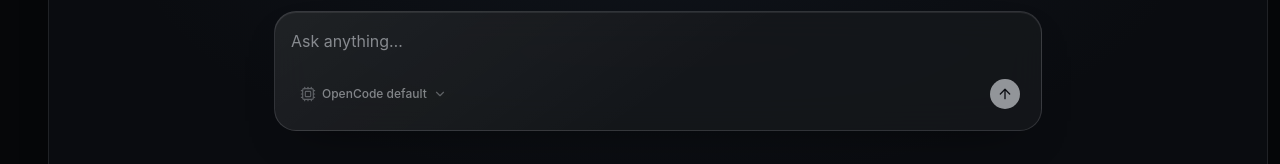
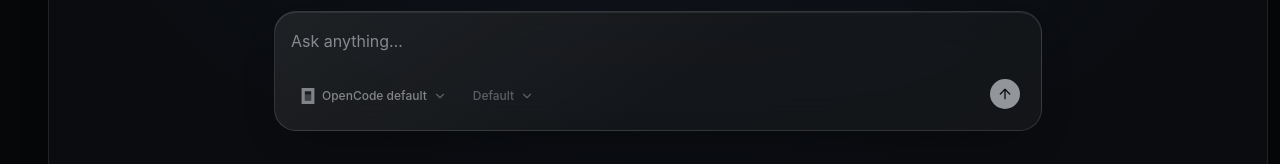
Before and after one commit to imleticio/Talo, a React (Vite) app: page / in a window 1280 px wide. Shown: the part 457-621 px from the top of the page. Built offline with nearby package versions, Linux system fonts and the light colour scheme.

Commit message:
opencode-logo

```diff
--- a/src/features/chat/chat-page.tsx
+++ b/src/features/chat/chat-page.tsx
@@ -5,6 +5,7 @@ import { Textarea } from '@/components/ui/textarea'
 import type { Message } from '@/services/persistence'
 import type { ChatConversation } from './use-chat-conversation'
 import { ModelPicker } from './model-picker'
+import { ReasoningPicker } from './reasoning-picker'
 import { ChatWelcome } from './chat-welcome'
 import { ChatThinking } from './chat-thinking'
 import { useChatViewTransition } from './use-chat-view-transition'
@@ -239,9 +240,13 @@ export function ChatPage({ chat }: { chat: ChatConversation }) {
             disabled={!canSend}
             className="min-h-10 flex-1 resize-none border-0 bg-transparent p-0 text-base leading-relaxed shadow-none placeholder:text-muted-foreground/80 disabled:cursor-not-allowed disabled:bg-transparent disabled:opacity-100 focus-visible:ring-0 md:text-base dark:bg-transparent dark:disabled:bg-transparent"
           />
-          <div className="flex items-center justify-between gap-4 pt-1">
-            <div className="flex min-w-0 items-center gap-2">
+          <div className="flex items-end justify-between gap-2 pt-1 sm:gap-4">
+            <div className="flex min-w-0 flex-wrap items-center gap-x-2 gap-y-1">
               <ModelPicker key={chat.activity === 'idle' ? 'idle' : 'busy'} chat={chat} />
+              <ReasoningPicker
+                key={`reasoning-${chat.activity === 'idle' ? 'idle' : 'busy'}`}
+                chat={chat}
+              />
               {(chat.connection === 'not_installed' || chat.connection === 'error') && (
                 <Button
                   type="button"
--- a/src/features/chat/model-picker.tsx
+++ b/src/features/chat/model-picker.tsx
@@ -1,9 +1,10 @@
 import { useMemo, useRef, useState } from 'react'
-import { Check, ChevronDown, Cpu, Search, Star } from 'lucide-react'
+import { Check, ChevronDown, Search, Star } from 'lucide-react'
 import { Popover } from 'radix-ui'
 import { Button } from '@/components/ui/button'
 import type { AgentModel, AgentModelChoice } from '@/services/agent'
 import type { ChatConversation } from './use-chat-conversation'
+import { OpenCodeMark } from './opencode-mark'
 
 function modelKey(model: AgentModel) {
   return `${model.providerId}/${model.modelId}`
@@ -83,19 +84,18 @@ export function ModelPicker({ chat }: { chat: ChatConversation }) {
           ref={trigger}
           type="button"
           variant="ghost"
-          aria-label={`Model: ${selected?.name ?? 'OpenCode default'}${chat.selectedModel?.variant ? `, variant ${chat.selectedModel.variant}` : ''}`}
-          disabled={chat.activity !== 'idle' || (!chat.info?.installed && !chat.info?.available)}
-          className="h-9 max-w-52 min-w-0 gap-1.5 rounded-lg px-2 text-xs text-muted-foreground hover:text-foreground"
+          aria-label={`Model: ${selected?.name ?? 'OpenCode default'}`}
+          disabled={
+            chat.activity !== 'idle' ||
+            Boolean(chat.deletingId) ||
+            (!chat.info?.installed && !chat.info?.available)
+          }
+          className="h-9 max-w-full min-w-0 shrink gap-1.5 rounded-lg px-2 text-xs text-muted-foreground hover:text-foreground sm:max-w-52"
         >
-          <Cpu className="size-4 shrink-0" strokeWidth={1.7} aria-hidden="true" />
+          <OpenCodeMark className="size-4 shrink-0 text-foreground" />
           <span className="truncate font-medium text-foreground">
             {selected?.name ?? (chat.modelsLoading ? 'Loading models…' : 'OpenCode default')}
           </span>
-          {chat.selectedModel?.variant && (
-            <span className="hidden shrink-0 text-muted-foreground sm:inline">
-              {chat.selectedModel.variant}
-            </span>
-          )}
           <ChevronDown className="size-3.5 shrink-0" aria-hidden="true" />
         </Button>
       </Popover.Trigger>
@@ -247,36 +247,6 @@ export function ModelPicker({ chat }: { chat: ChatConversation }) {
               </>
             )}
           </div>
-          {selected && selected.variants.length > 0 && (
-            <div className="flex shrink-0 items-center justify-between gap-4 border-t border-border px-3 py-2 text-xs">
-              <label htmlFor="chat-model-variant" className="font-medium">
-                {selected.variants.every((value) =>
-                  ['none', 'minimal', 'low', 'medium', 'high', 'xhigh', 'max'].includes(value),
-                )
-                  ? 'Reasoning'
-                  : 'Variant'}
-              </label>
-              <select
-                id="chat-model-variant"
-                value={chat.selectedModel?.variant ?? ''}
-                onChange={(event) =>
-                  chat.selectModel({
-                    providerId: selected.providerId,
-                    modelId: selected.modelId,
-                    variant: event.target.value || null,
-                  })
-                }
-                className="max-w-40 rounded-md bg-transparent px-2 py-1 text-right text-xs text-foreground outline-none focus-visible:ring-2 focus-visible:ring-ring"
-              >
-                <option value="">Default</option>
-                {selected.variants.map((variant) => (
-                  <option key={variant} value={variant}>
-                    {variant}
-                  </option>
-                ))}
-              </select>
-            </div>
-          )}
         </Popover.Content>
       </Popover.Portal>
     </Popover.Root>
--- /dev/null
+++ b/src/features/chat/opencode-mark.tsx
@@ -0,0 +1,16 @@
+// Official mark: https://github.com/anomalyco/opencode/blob/dev/packages/ui/src/components/logo.tsx
+export function OpenCodeMark({ className }: { className?: string }) {
+  return (
+    <svg
+      className={className}
+      viewBox="0 0 16 20"
+      fill="none"
+      xmlns="http://www.w3.org/2000/svg"
+      aria-hidden="true"
+      focusable="false"
+    >
+      <path d="M12 16H4V8H12V16Z" fill="currentColor" opacity={0.35} />
+      <path d="M12 4H4V16H12V4ZM16 20H0V0H16V20Z" fill="currentColor" />
+    </svg>
+  )
+}
--- /dev/null
+++ b/src/features/chat/reasoning-picker.tsx
@@ -0,0 +1,102 @@
+import { Check, ChevronDown } from 'lucide-react'
+import { DropdownMenu } from 'radix-ui'
+import { Button } from '@/components/ui/button'
+import type { ChatConversation } from './use-chat-conversation'
+
+const REASONING_LABELS: Record<string, string> = {
+  none: 'None',
+  minimal: 'Minimal',
+  low: 'Low',
+  medium: 'Medium',
+  high: 'High',
+  xhigh: 'Extra high',
+  max: 'Max',
+}
+
+function variantLabel(value: string) {
+  return Object.hasOwn(REASONING_LABELS, value) ? REASONING_LABELS[value] : value
+}
+
+export function ReasoningPicker({ chat }: { chat: ChatConversation }) {
+  const selected = chat.models.find(
+    (model) =>
+      model.providerId === chat.selectedModel?.providerId &&
+      model.modelId === chat.selectedModel?.modelId,
+  )
+  const variants = selected?.variants ?? []
+  const configurable = variants.length > 0
+  const reasoning = variants.every((variant) => Object.hasOwn(REASONING_LABELS, variant))
+  const options = reasoning
+    ? Object.keys(REASONING_LABELS).filter((variant) => variants.includes(variant))
+    : variants
+  const label = reasoning ? 'Reasoning' : 'Variant'
+  const current = chat.selectedModel?.variant ?? ''
+  const currentLabel = current ? variantLabel(current) : 'Default'
+  const disabled =
+    !configurable ||
+    chat.activity !== 'idle' ||
+    Boolean(chat.deletingId) ||
+    (!chat.info?.installed && !chat.info?.available)
+
+  return (
+    <DropdownMenu.Root>
+      <DropdownMenu.Trigger asChild>
+        <Button
+          type="button"
+          variant="ghost"
+          aria-label={`${label}: ${currentLabel}`}
+          title={
+            configurable
+              ? label
+              : selected
+                ? 'This model has no configurable reasoning options'
+                : 'Choose a model to configure reasoning'
+          }
+          disabled={disabled}
+          className="h-9 max-w-full gap-1.5 rounded-lg px-2 text-xs font-medium text-muted-foreground hover:text-foreground"
+        >
+          <span className="max-w-28 truncate">{currentLabel}</span>
+          <ChevronDown className="size-3.5 shrink-0" aria-hidden="true" />
+        </Button>
+      </DropdownMenu.Trigger>
+      <DropdownMenu.Portal>
+        <DropdownMenu.Content
+          aria-label={reasoning ? 'Reasoning effort' : 'Model variant'}
+          side="bottom"
+          align="start"
+          sideOffset={8}
+          collisionPadding={16}
+          className="z-50 max-h-[min(18rem,var(--radix-dropdown-menu-content-available-height))] min-w-36 overflow-y-auto rounded-xl border border-border bg-popover p-1.5 text-popover-foreground shadow-xl outline-none"
+        >
+          <DropdownMenu.Label className="px-2 py-1.5 text-[10px] font-medium text-muted-foreground">
+            {label}
+          </DropdownMenu.Label>
+          <DropdownMenu.RadioGroup
+            value={current}
+            onValueChange={(variant) => {
+              if (disabled || !selected || (variant && !variants.includes(variant))) return
+              chat.selectModel({
+                providerId: selected.providerId,
+                modelId: selected.modelId,
+                variant: variant || null,
+              })
+            }}
+          >
+            {['', ...options].map((variant) => (
+              <DropdownMenu.RadioItem
+                key={variant}
+                value={variant}
+                className="relative flex cursor-default items-center rounded-lg py-2 pr-8 pl-2 text-xs outline-none data-[highlighted]:bg-accent data-[highlighted]:text-accent-foreground"
+              >
+                {variant ? variantLabel(variant) : 'Default'}
+                <DropdownMenu.ItemIndicator className="absolute right-2 flex items-center">
+                  <Check className="size-3.5" aria-hidden="true" />
+                </DropdownMenu.ItemIndicator>
+              </DropdownMenu.RadioItem>
+            ))}
+          </DropdownMenu.RadioGroup>
+        </DropdownMenu.Content>
+      </DropdownMenu.Portal>
+    </DropdownMenu.Root>
+  )
+}
```
